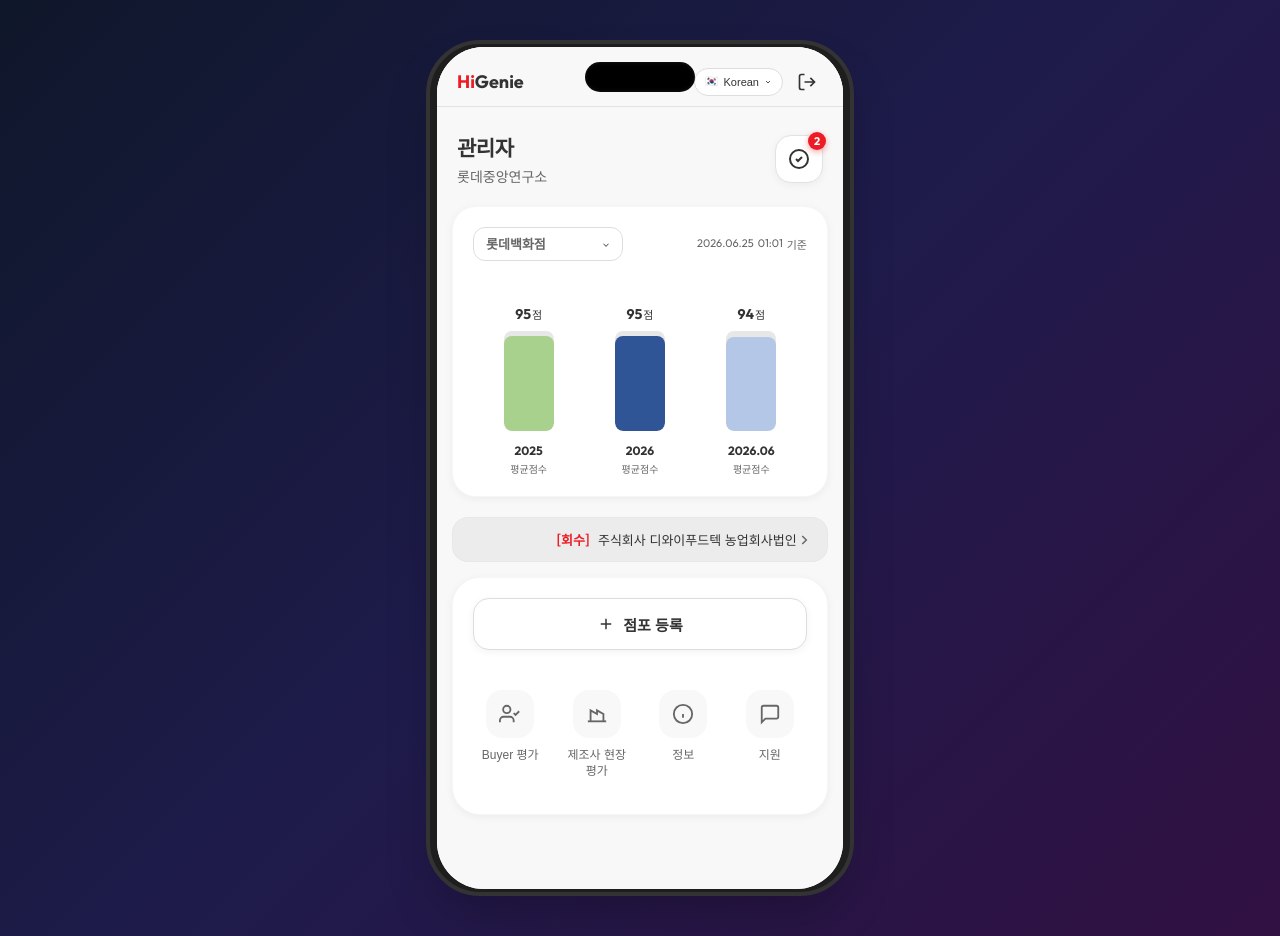
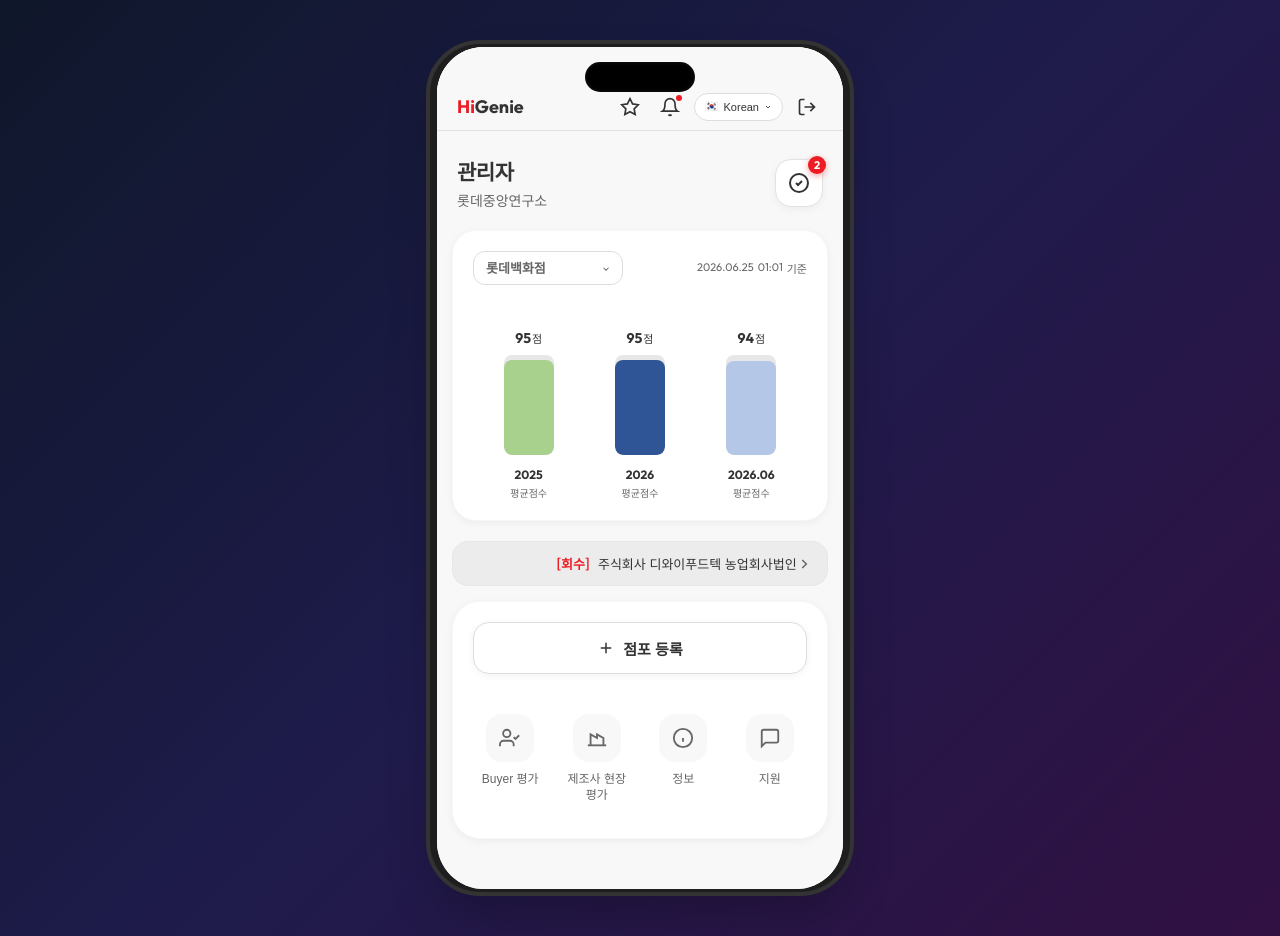
Before and after one commit to huskyjin/genie111, a website built with Vite: page index.html in a window 1280 px wide. Built offline with nearby package versions, Linux system fonts and the light colour scheme.

Commit message:
style: adjust header padding-top to avoid overlapping with dynamic island

```diff
--- a/style.css
+++ b/style.css
@@ -108,16 +108,16 @@ body {
 
 /* 7. 모바일 뷰포트 내부 레이아웃 */
 
-/* [Header] 스타일 (높이 60px) */
+/* [Header] 스타일 (높이 및 다이내믹 아일랜드 여백 최적화) */
 .main-header {
-  height: 60px;
+  height: 84px;
   background: var(--bg-primary);
   border-bottom: 1px solid var(--border-light);
   display: flex;
   justify-content: space-between;
   align-items: center;
   padding: 0 20px;
-  padding-top: 10px; /* 다이내믹 아일랜드 아래 여백 */
+  padding-top: 36px; /* 다이내믹 아일랜드 아래로 배치 */
   position: relative;
   z-index: 99;
 }
```
